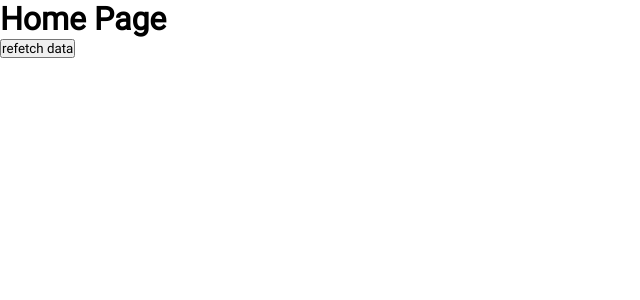
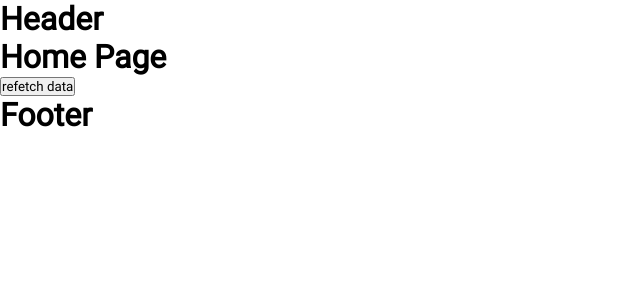
Before and after one commit to ys-yoqub/react-ts-template, a React app: page / in a window 1280 px wide. Shown: the top 300 px of the page, without its empty margins (0-640 px from the left). Built offline with nearby package versions, Linux system fonts and the light colour scheme; no server answers; the HTML template or start-up script is replaced by a standard one.

Commit message:
added: layout

```diff
--- a/src/App.tsx
+++ b/src/App.tsx
@@ -1,10 +1,11 @@
 import AppRouter from "./router";
+import Layout from "./shared/components/Layout";
 
 const App = () => {
   return (
-    <>
+    <Layout>
       <AppRouter />
-    </>
+    </Layout>
   );
 };
 
--- /dev/null
+++ b/src/shared/components/Footer.tsx
@@ -0,0 +1,9 @@
+const Footer = () => {
+  return (
+    <footer>
+      <h1>Footer</h1>
+    </footer>
+  );
+};
+
+export default Footer;
--- /dev/null
+++ b/src/shared/components/Header.tsx
@@ -0,0 +1,9 @@
+const Header = () => {
+  return (
+    <header>
+      <h1>Header</h1>
+    </header>
+  );
+};
+
+export default Header;
--- /dev/null
+++ b/src/shared/components/Layout.tsx
@@ -0,0 +1,15 @@
+import { FC, PropsWithChildren } from "react";
+import Footer from "./Footer";
+import Header from "./Header";
+
+const Layout: FC<PropsWithChildren> = ({ children }) => {
+  return (
+    <div>
+      <Header />
+      {children}
+      <Footer />
+    </div>
+  );
+};
+
+export default Layout;
```
